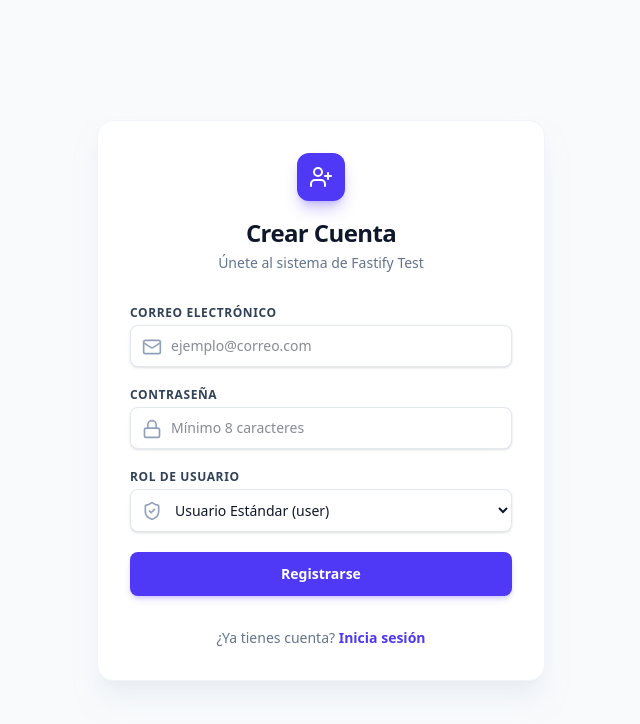
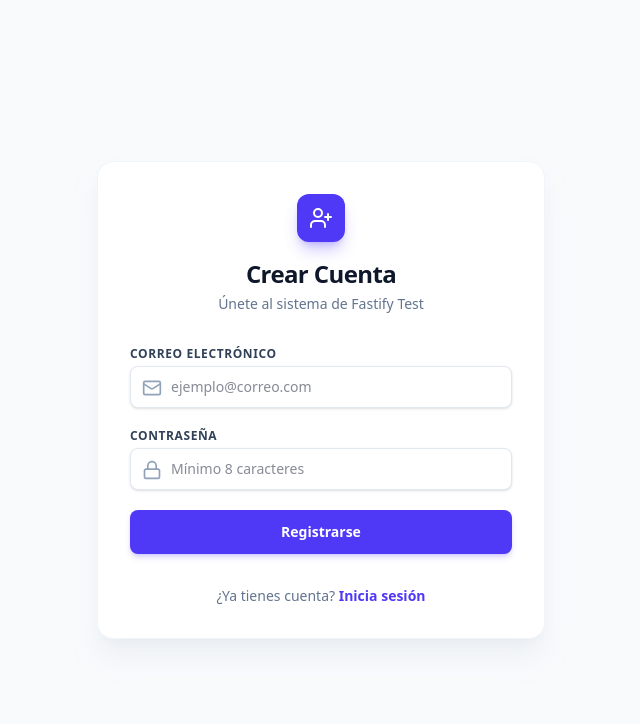
Before and after one commit to JaciyGabo/FastifyFE, a React (Vite) app: page /register in a window 1280 px wide. Shown: the top 724 px of the page, without its empty margins (319-959 px from the left). Built offline with nearby package versions, Linux system fonts and the light colour scheme; no server answers.

Commit message:
fix(auth): remove role selection from registration for security hardening

```diff
--- a/src/context/AuthContext.tsx
+++ b/src/context/AuthContext.tsx
@@ -5,7 +5,7 @@ interface AuthContextType {
   user: ApiUser | null;
   isLoading: boolean;
   login: (data: { email: string; password: string }) => Promise<void>;
-  register: (data: { email: string; password: string; role?: 'user' | 'admin' }) => Promise<void>;
+  register: (data: { email: string; password: string }) => Promise<void>;
   logout: () => Promise<void>;
 }
 
@@ -37,7 +37,7 @@ export function AuthProvider({ children }: { children: ReactNode }) {
     setUser(res.user);
   };
 
-  const register = async (data: { email: string; password: string; role?: 'user' | 'admin' }) => {
+  const register = async (data: { email: string; password: string }) => {
     const res = await api.register(data);
     setUser(res.user);
   };
--- a/src/pages/Register.tsx
+++ b/src/pages/Register.tsx
@@ -3,13 +3,12 @@ import { useForm } from 'react-hook-form';
 import { zodResolver } from '@hookform/resolvers/zod';
 import { z } from 'zod';
 import { Link, useNavigate } from 'react-router-dom';
-import { UserPlus, Mail, Lock, ShieldCheck, AlertCircle } from 'lucide-react';
+import { UserPlus, Mail, Lock, AlertCircle } from 'lucide-react';
 import { useAuth } from '../context/AuthContext';
 
 const registerSchema = z.object({
   email: z.string().email('Ingresa un correo electrónico válido'),
   password: z.string().min(8, 'La contraseña debe tener al menos 8 caracteres'),
-  role: z.enum(['user', 'admin']),
 });
 
 type RegisterFormData = z.infer<typeof registerSchema>;
@@ -25,9 +24,6 @@ export function Register() {
     formState: { errors, isSubmitting },
   } = useForm<RegisterFormData>({
     resolver: zodResolver(registerSchema),
-    defaultValues: {
-      role: 'user',
-    },
   });
 
   const onSubmit = async (data: RegisterFormData) => {
@@ -92,23 +88,6 @@ export function Register() {
             {errors.password && <p className="mt-1 text-xs text-red-600">{errors.password.message}</p>}
           </div>
 
-          <div>
-            <label className="block text-xs font-semibold uppercase tracking-wider text-slate-700 mb-1">
-              Rol de Usuario
-            </label>
-            <div className="relative">
-              <ShieldCheck className="pointer-events-none absolute left-3 top-3 h-5 w-5 text-slate-400" />
-              <select
-                {...register('role')}
-                className="w-full rounded-lg border border-slate-200 bg-white py-2.5 pl-10 pr-4 text-sm text-slate-900 shadow-sm outline-none transition focus:border-indigo-600 focus:ring-2 focus:ring-indigo-600/20"
-              >
-                <option value="user">Usuario Estándar (user)</option>
-                <option value="admin">Administrador (admin)</option>
-              </select>
-            </div>
-            {errors.role && <p className="mt-1 text-xs text-red-600">{errors.role.message}</p>}
-          </div>
-
           <button
             type="submit"
             disabled={isSubmitting}
```
